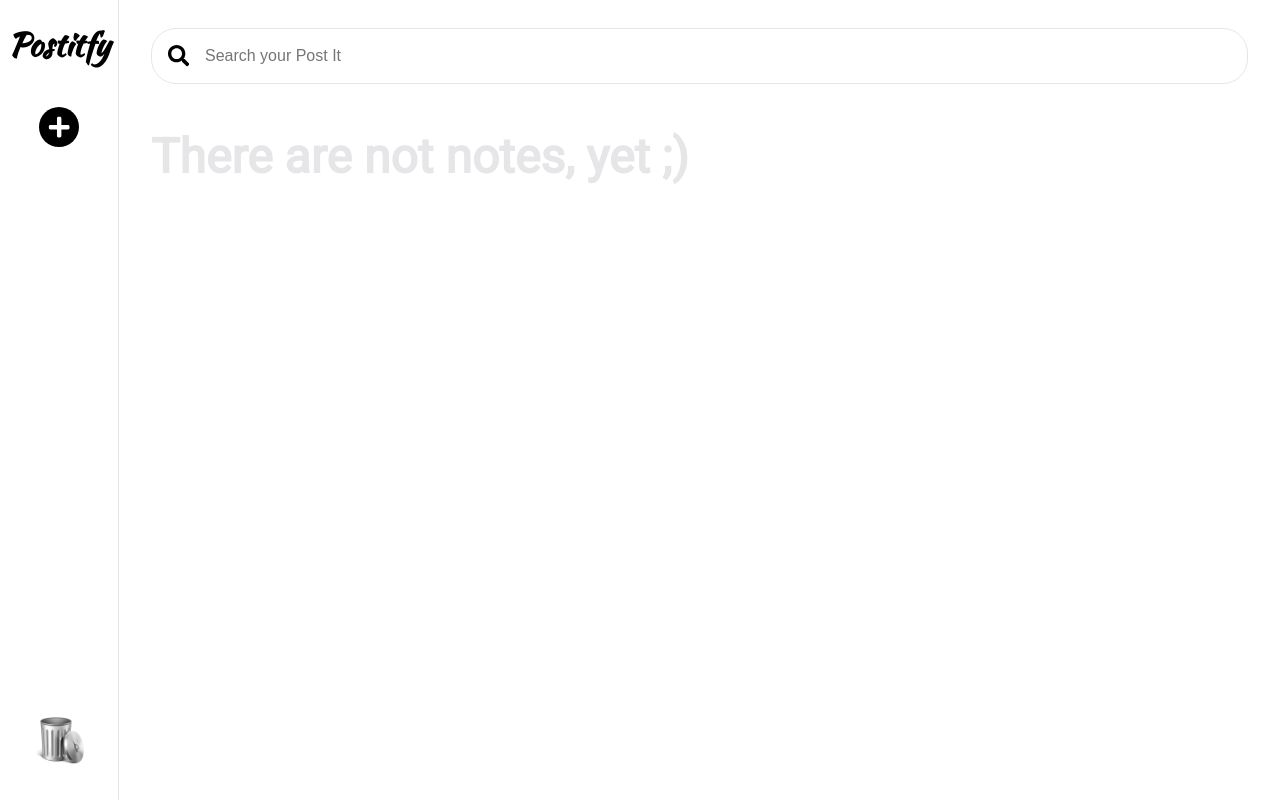
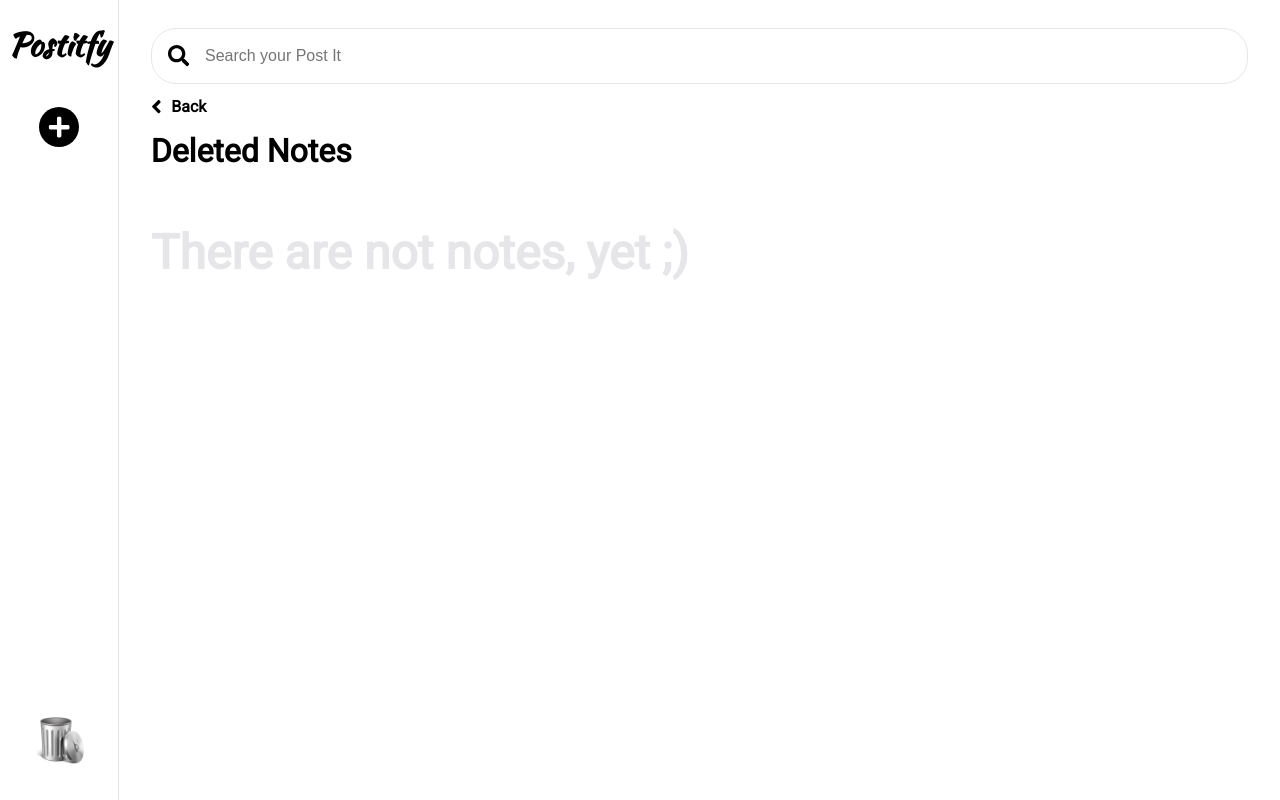
Before and after one commit to I-Mati/postitfy, a React (Create React App) app: page /trash in a window 1280 px wide. Built offline with nearby package versions, Linux system fonts and the light colour scheme.

Commit message:
Add Single Post It delete

```diff
--- a/src/components/Panel/index.js
+++ b/src/components/Panel/index.js
@@ -10,11 +10,22 @@ const Panel = ({ title, notes, handleNote }) => {
   const location = useLocation();
   const isInTrash = location.pathname === "/trash";
 
+  const renderBack = () => (
+    <div id="backButton">
+      <Link to="/">
+        <FontAwesomeIcon icon={faAngleLeft} size="lg" />
+        Back
+      </Link>
+    </div>
+  );
+
   if (notes.length === 0) {
     return (
       <div id="panelContainer">
         <div id="contentContainer">
           <Searchbar />
+          {isInTrash && renderBack()}
+          <h1 id="containerTitle">{title}</h1>
           <div id="emptyState">
             <h1>There are not notes, yet ;)</h1>
           </div>
@@ -27,19 +38,12 @@ const Panel = ({ title, notes, handleNote }) => {
     <div id="panelContainer">
       <div id="contentContainer">
         <Searchbar />
-        {isInTrash && (
-          <div id="backButton">
-            <Link to="/">
-              <FontAwesomeIcon icon={faAngleLeft} size="lg" />
-              Back
-            </Link>
-          </div>
-        )}
+        {isInTrash && renderBack()}
         <h1 id="containerTitle">{title}</h1>
 
         <div id="workspaceContainer">
           {notes.map((note) => (
-            <Postit handleNote={handleNote} {...note} />
+            <Postit handleNote={handleNote} isInTrash={isInTrash} {...note} />
           ))}
         </div>
       </div>
--- a/src/components/Postit/index.js
+++ b/src/components/Postit/index.js
@@ -12,13 +12,15 @@ import {
 import PropTypes from "prop-types";
 import "./style.css";
 
-const Postit = ({ text, color, editing, id, handleNote }) => {
+const Postit = ({ text, color, editing, id, handleNote, isInTrash }) => {
   const [valueText, setValueText] = useState(text);
 
   const onCancelHandle = () => {
     setValueText(text);
     handleNote(id, "CANCEL");
   };
+
+  console.log(isInTrash);
 
   return (
     <div id="postItContainer" className={color}>
@@ -47,7 +49,7 @@ const Postit = ({ text, color, editing, id, handleNote }) => {
             </div>
             <div
               className="actionCircle"
-              onClick={() => handleNote(id, "NOTACTIVE")}
+              onClick={() => handleNote(id, isInTrash ? "DELETE" : "NOTACTIVE")}
             >
               <FontAwesomeIcon icon={faTrash} size="xs" color="white" />
             </div>
```
